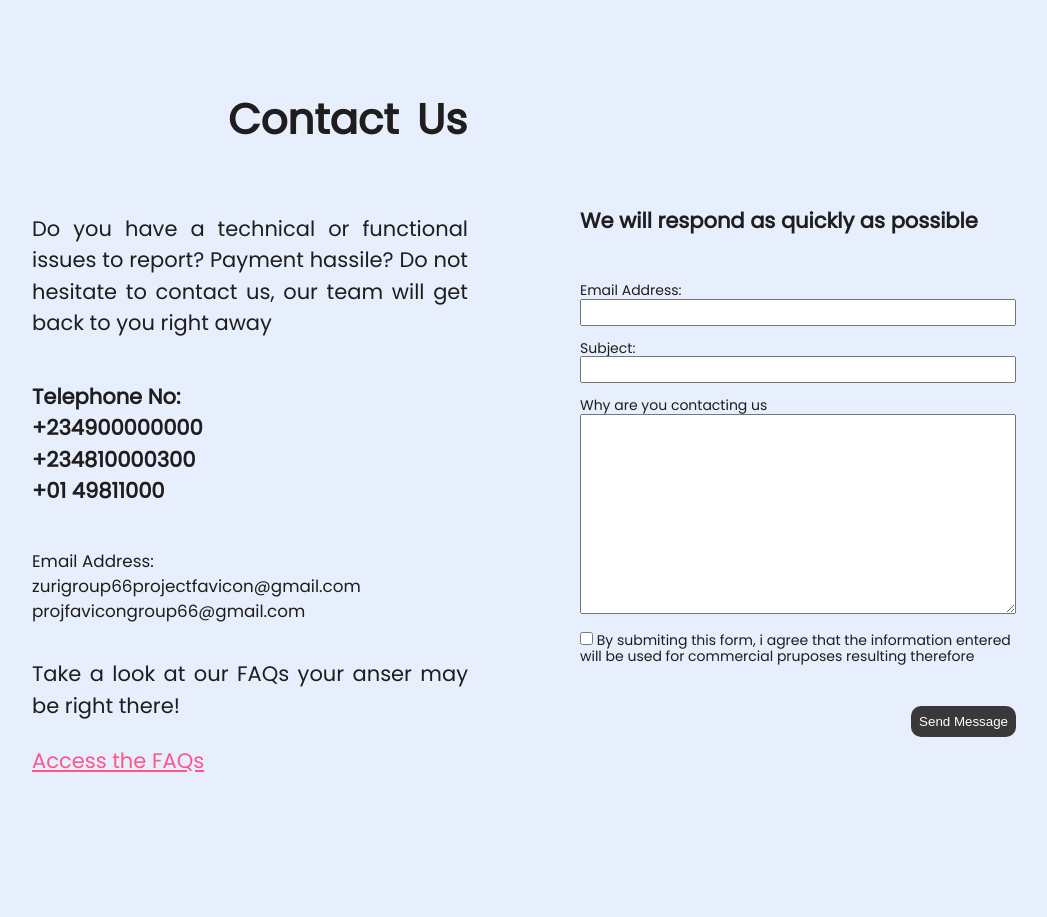
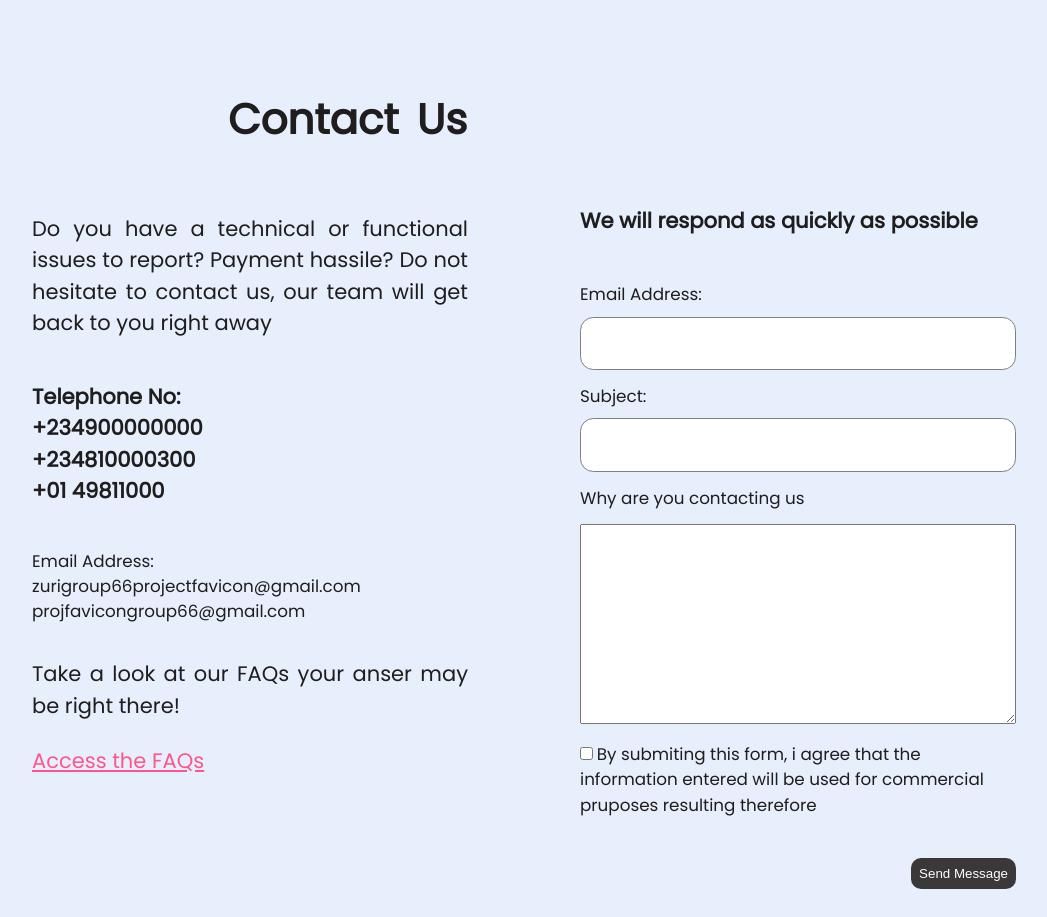
Before and after one commit to zuri-training/favicon-gen-team-66, a Django app: template frontend/templates/account/contact.html in a window 1280 px wide. Shown: the whole page, without its empty margins (116-1163 px from the left). Before the commit the page ends 772 px from the top, so only its background shows below. Run offline with Django 4.2, Linux system fonts and the light colour scheme; the template is opened without the code that fills it, so the values that code supplies are empty.

Commit message:
add text area styling

```diff
--- a/frontend/static/account/contact.css
+++ b/frontend/static/account/contact.css
@@ -111,6 +111,27 @@ button {
 h2 {
     margin-bottom: 2.5em;
 }
+
+label {
+    font-size: 1.2em;
+    font-weight: 400;
+    line-height: 1.5em;
+}
+
+.box {
+    width: 100%;
+    height: 4em;
+    margin-top: 0.7em;
+    border-radius: 1em;
+    border: 1px solid grey;
+}
+
+textarea {
+    width: 100%;
+    height: 200px;
+    margin-top: 1em;
+}
+
 @media screen and (max-width: 600px){
     .container {
         width: 100%;
@@ -158,4 +179,5 @@ h1 {
         margin-left: auto;
         margin-right: auto;
     }
+
 }
```
